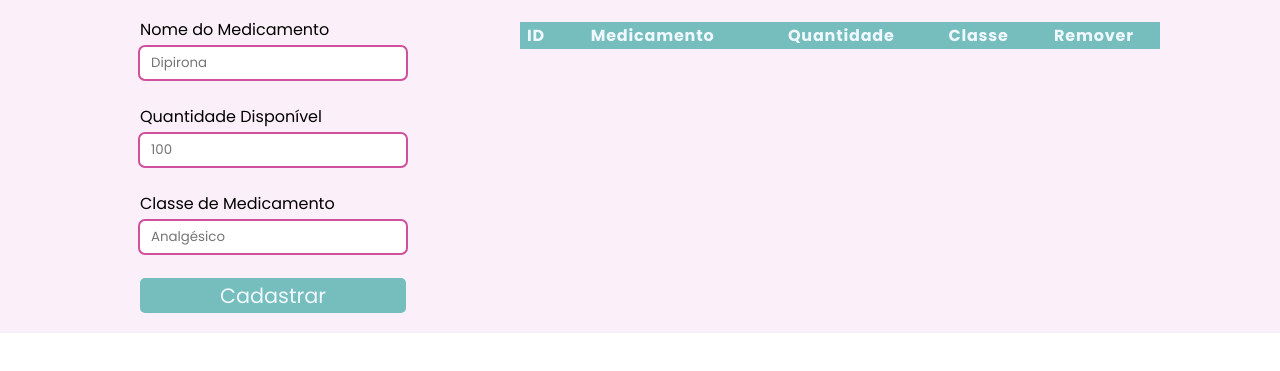
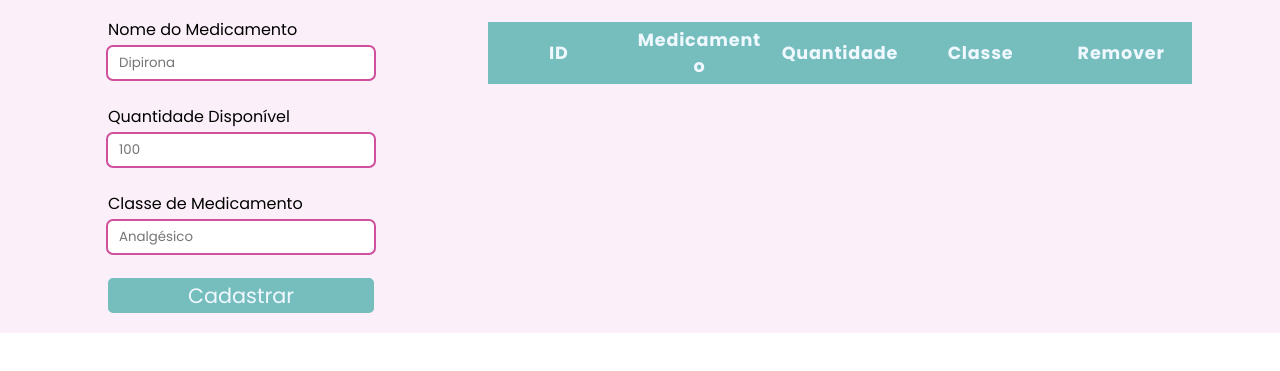
Before and after one commit to osmaclean/medicinal_DNC, a plain HTML site: page index.html in a window 1280 px wide. Shown: the part 283-654 px from the top of the page. Drawn offline with Linux system fonts and the light colour scheme.

Commit message:
Estilização realizada para desktop

```diff
--- a/assets/src/style/style.css
+++ b/assets/src/style/style.css
@@ -98,10 +98,13 @@ section div#first button {
     color: aliceblue;
     width: 95%;
     height: 35px;
+    display: flex;
     font-size: 1.3rem;
     text-align: center;
     cursor: pointer;
     transition: 500ms;
+    align-items: center;
+    justify-content: center;
 }
 
 section div#first button:hover {
@@ -113,32 +116,60 @@ section div#first button:hover {
 }
 
 section div#second {
-    background-color: #CF509C;
     height: 100%;
-    width: 50%;
+    width: 55%;
     margin-top: 25px;
+    display: flex;
+    justify-content: center;
+    word-wrap: break-word;
 }
 
 section div#second table {
     border-collapse: collapse;
     border: 1px solid #76BEBE;
-    background-color: #76BEBE;
-    height: 100%;
+    border-radius: 5px;
     width: 100%;
+    text-align: center;
+    table-layout: fixed;
+    margin-bottom: 20px;
 }
 
 section div#second table thead {
     color: aliceblue;
-    width: 10%;
+    width: 50%;
     letter-spacing: .05rem;
 }
 
+section div#second table th {
+    background-color: #76BEBE;
+    padding: 4px;
+    color: aliceblue;
+    font-size: 1.1rem;
+    height: 5vh;
+}
+
+section div#second table td {
+    padding: 10px;
+    font-size: 1.1rem;
+    word-wrap: break-word;
+
+}
 
 section div#second table td img#deleteImg{
     width: 25px;
     height: 25px;
+    cursor: pointer;
+    transition: 500ms;
 
+}
 
+section div#second table td img#deleteImg:hover{
+    transform: scale(1.2);
+    transition: 500ms;
+}
+
+section div#second table tr {
+    width: 50%;
 }
 
 section div#second table tbody {
--- a/index.html
+++ b/index.html
@@ -7,6 +7,7 @@
     <meta name="viewport" content="width=device-width, initial-scale=1.0">
     <title>Medicinal DNC</title>
     <link rel="stylesheet" href="assets/src/style/style.css">
+    <link rel="shortcut icon" href="assets/src/img/comprimido.png" type="image/x-icon">
 </head>
 
 <body>
```
Also changed, not shown: assets/src/img/comprimido.png (added).
